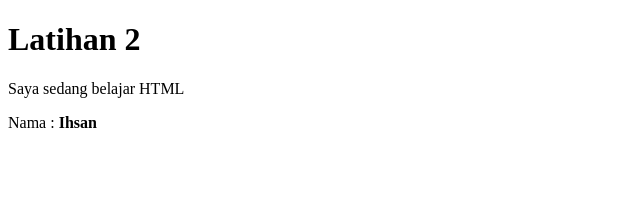
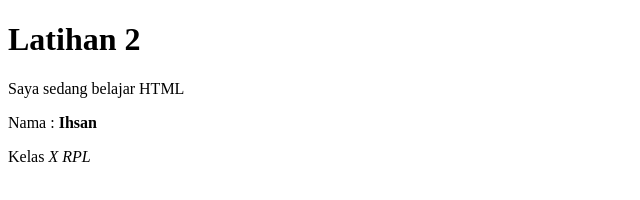
Before and after one commit to ihsanfaisal/latihan25262, a plain HTML site: page index.html in a window 1280 px wide. Shown: the whole page, without its empty margins (0-640 px from the left). Drawn offline with Linux system fonts and the light colour scheme.

Commit message:
Menampilkan kelas

```diff
--- a/index.html
+++ b/index.html
@@ -12,6 +12,7 @@
 
   <p>Saya sedang belajar HTML</p>
   <p>Nama : <b>Ihsan</b></p>
+  <p>Kelas <i>X RPL</i></p>
 </body>
 
 </html>
```
